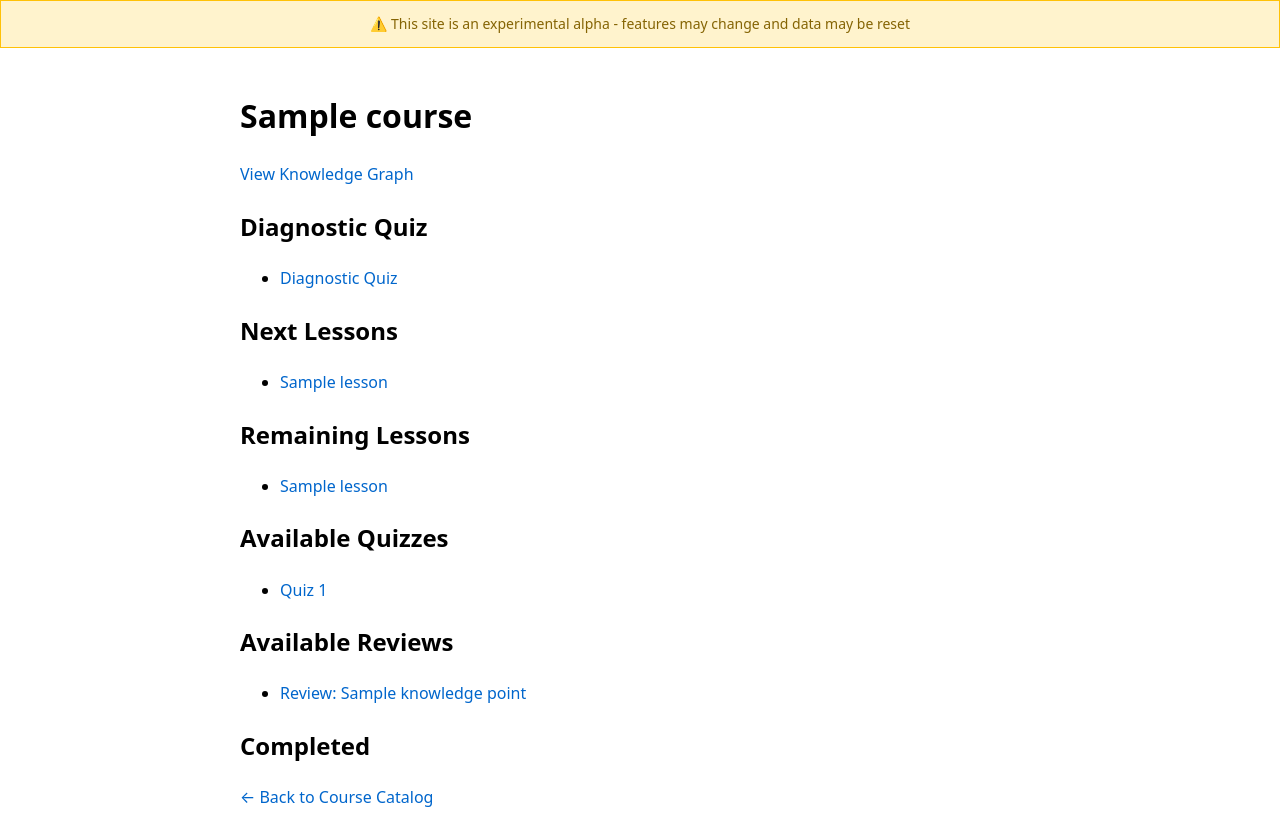
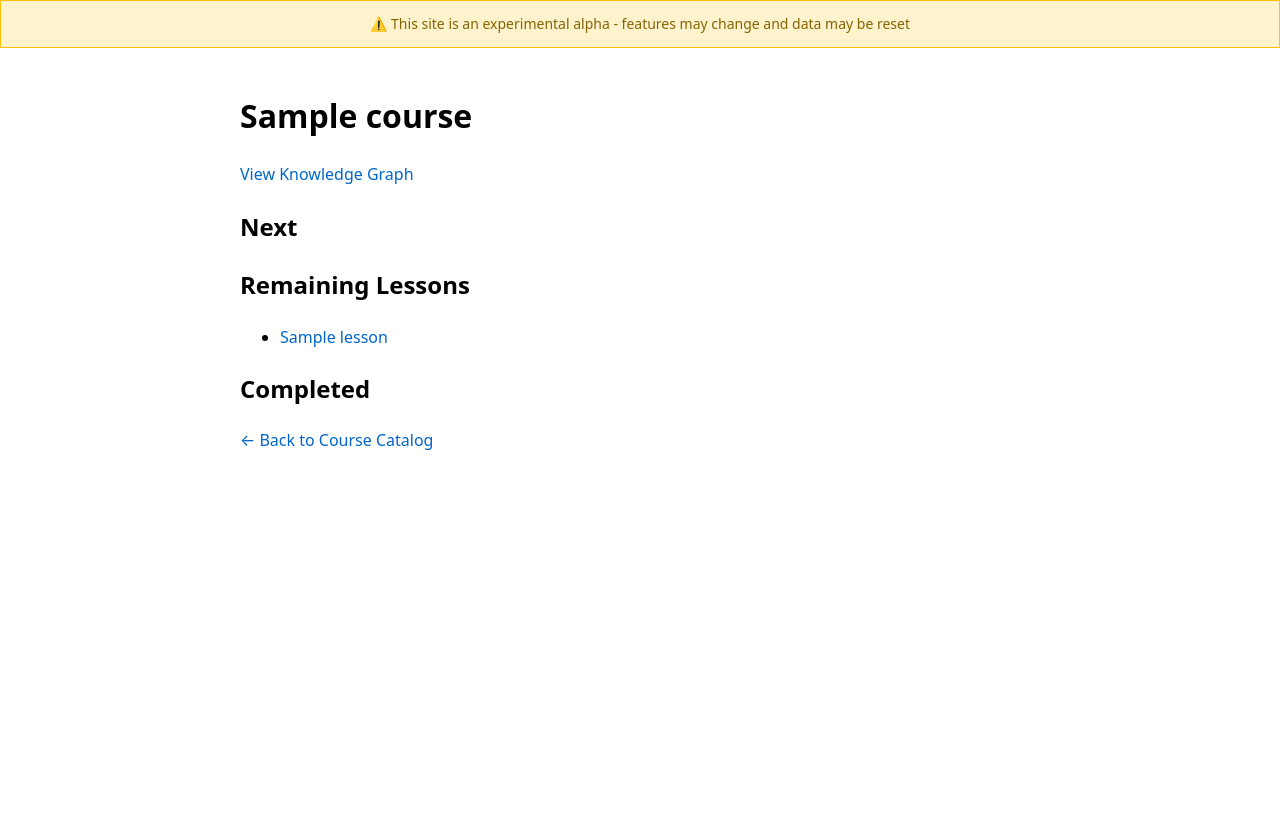
Before and after one commit to alecchendev/noobular-alpha, a Flask app: template templates/course.html in a window 1280 px wide. After the commit the page ends 450 px from the top, so only its background shows below. Run offline with Flask 3, Linux system fonts and the light colour scheme; the template is opened without the code that fills it: most values are stand-ins (such as "Sample title", 1, 10 or a date in 2020); some libraries are stand-ins or nearby versions.

Commit message:
Simplify next items to completed

```diff
--- a/main.py
+++ b/main.py
@@ -1512,48 +1512,65 @@ def course_page(course_id: int) -> str:
     )
     diagnostic_question_ids = [row[0] for row in cursor.fetchall()]
 
-    if diagnostic_question_ids:
-        # Check if all diagnostic questions are answered
-        placeholders = ",".join("?" * len(diagnostic_question_ids))
+    placeholders = ",".join("?" * len(diagnostic_question_ids))
+    cursor.execute(
+        f"""SELECT COUNT(*) FROM answers a
+            WHERE a.question_id IN ({placeholders})
+            AND a.user_id = ?""",
+        (*diagnostic_question_ids, g.user.id),
+    )
+    answered_count = cursor.fetchone()[0]
+    diagnostic_complete = (
+        answered_count == len(diagnostic_question_ids)
+        and len(diagnostic_question_ids) > 0
+    )
+    if diagnostic_complete:
+        # Get completion date
         cursor.execute(
-            f"""SELECT COUNT(*) FROM answers a
+            f"""SELECT MAX(a.created_at)
+                FROM answers a
                 WHERE a.question_id IN ({placeholders})
                 AND a.user_id = ?""",
             (*diagnostic_question_ids, g.user.id),
         )
-        answered_count = cursor.fetchone()[0]
-
-        if answered_count == len(diagnostic_question_ids):
-            # Get completion date
-            cursor.execute(
-                f"""SELECT MAX(a.created_at)
-                    FROM answers a
-                    WHERE a.question_id IN ({placeholders})
-                    AND a.user_id = ?""",
-                (*diagnostic_question_ids, g.user.id),
+        completion_date = cursor.fetchone()[0]
+        completed_items.append(
+            CourseItem(
+                type="diagnostic",
+                item=Diagnostic(id=diagnostic_id, course_id=course_id),
+                completion_date=completion_date,
             )
-            completion_date = cursor.fetchone()[0]
-            if completion_date:
-                completed_items.append(
-                    CourseItem(
-                        type="diagnostic",
-                        item=Diagnostic(id=diagnostic_id, course_id=course_id),
-                        completion_date=completion_date,
-                    )
-                )
-
-    # Sort by completion date (newest first)
+        )
+
+    # Sort by completion date (latest completed first)
     completed_items.sort(key=lambda x: x.completion_date or "", reverse=True)
+
+    # Determine what to show in "Next" section (prioritized order)
+    next_items: List[CourseItem] = []
+
+    if not diagnostic_complete:
+        next_items.append(
+            CourseItem(
+                type="diagnostic",
+                item=Diagnostic(id=diagnostic_id, course_id=course_id),
+            )
+        )
+    elif available_quizzes:
+        for quiz in available_quizzes:
+            next_items.append(CourseItem(type="quiz", item=quiz))
+    elif available_reviews:
+        for review in available_reviews:
+            next_items.append(CourseItem(type="review", item=review))
+    elif next_lessons:
+        for lesson in next_lessons:
+            next_items.append(CourseItem(type="lesson", item=lesson))
 
     return render_template(
         "course.html",
         course=course,
-        next_lessons=next_lessons,
+        next_items=next_items,
         remaining_lessons=remaining_lessons,
-        available_quizzes=available_quizzes,
-        available_reviews=available_reviews,
         completed_items=completed_items,
-        diagnostic_id=diagnostic_id,
     )
 
 
--- a/static/global.css
+++ b/static/global.css
@@ -8,7 +8,7 @@ body {
 .main {
     max-width: 800px;
     margin: 0 auto;
-    padding: 20px;
+    padding: 20px 20px 300px 20px;
 }
 
 /* Alpha banner */
--- a/templates/course.html
+++ b/templates/course.html
@@ -7,20 +7,23 @@
 
 <p><a href="/course/{{ course.id }}/graph">View Knowledge Graph</a></p>
 
-<h2>Diagnostic Quiz</h2>
-<ul>
-    <li><a href="/course/{{ course.id }}/diagnostic/{{ diagnostic_id }}">Diagnostic Quiz</a></li>
-</ul>
-
-<h2>Next Lessons</h2>
-{% if next_lessons|length > 0 %}
+<h2>Next</h2>
+{% if next_items|length > 0 %}
     <ul>
-    {% for lesson in next_lessons %}
-        <li><a href="/course/{{ course.id }}/lesson/{{ lesson.id }}">{{ lesson.title }}</a></li>
+    {% for item in next_items %}
+        {% if item.type == 'lesson' %}
+            <li><a href="/course/{{ course.id }}/lesson/{{ item.item.id }}">Lesson: {{ item.item.title }}</a></li>
+        {% elif item.type == 'quiz' %}
+            <li><a href="/course/{{ course.id }}/quiz/{{ item.item.id }}">Quiz {{ item.item.id }}</a></li>
+        {% elif item.type == 'review' %}
+            <li><a href="/course/{{ course.id }}/review/{{ item.item.id }}">Review: {{ item.item.knowledge_point.name }}</a></li>
+        {% elif item.type == 'diagnostic' %}
+            <li><a href="/course/{{ course.id }}/diagnostic/{{ item.item.id }}">Diagnostic Quiz</a></li>
+        {% endif %}
     {% endfor %}
     </ul>
 {% else %}
-    <p>No lessons available</p>
+    <p>Nothing available</p>
 {% endif %}
 
 <h2>Remaining Lessons</h2>
@@ -32,28 +35,6 @@
     </ul>
 {% else %}
     <p>No remaining lessons</p>
-{% endif %}
-
-<h2>Available Quizzes</h2>
-{% if available_quizzes|length > 0 %}
-    <ul>
-    {% for quiz in available_quizzes %}
-        <li><a href="/course/{{ course.id }}/quiz/{{ quiz.id }}">Quiz {{ quiz.id }}</a></li>
-    {% endfor %}
-    </ul>
-{% else %}
-    <p>No quizzes available yet</p>
-{% endif %}
-
-<h2>Available Reviews</h2>
-{% if available_reviews|length > 0 %}
-    <ul>
-    {% for review in available_reviews %}
-        <li><a href="/course/{{ course.id }}/review/{{ review.id }}">Review: {{ review.knowledge_point.name }}</a></li>
-    {% endfor %}
-    </ul>
-{% else %}
-    <p>No reviews available</p>
 {% endif %}
 
 <h2>Completed</h2>
```
